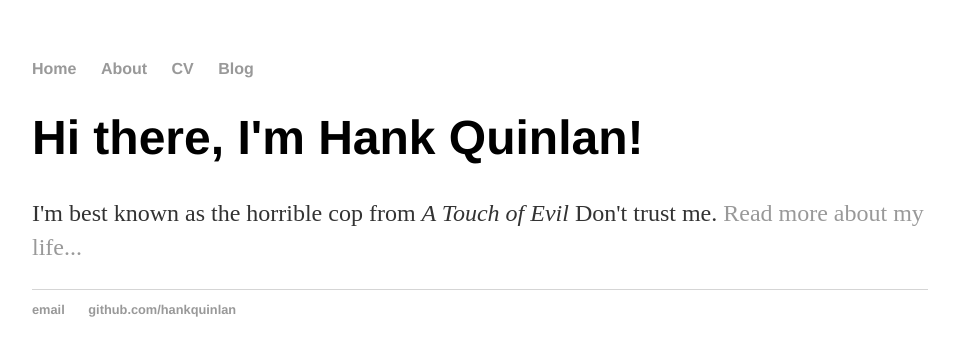
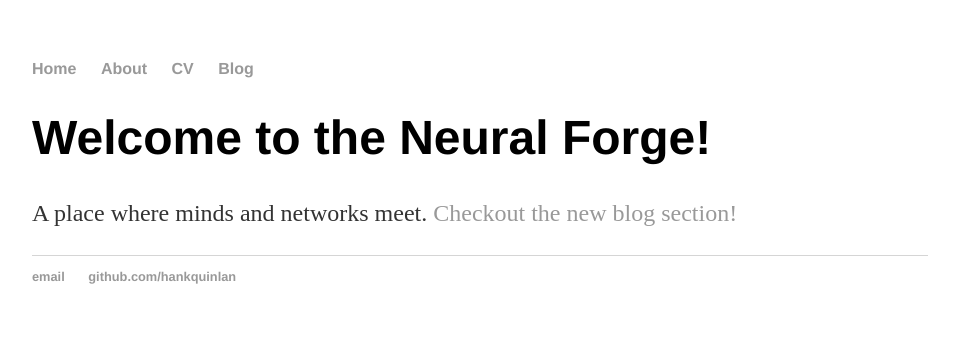
Before and after one commit to nagadakos/nagadakos.github.io, a Jekyll site: the page built from index.html, in a window 1280 px wide. Shown: the top 356 px of the page, without its empty margins (160-1119 px from the left). Built offline with Jekyll 4.4.1, drawn with Linux system fonts in a browser that asks for light colours.

Commit message:
Updated into

```diff
--- a/index.html
+++ b/index.html
@@ -1,8 +1,8 @@
 ---
 layout: default
-title: Hank Quinlan, Horrible Cop
+title: Neural Forge
 ---
 <div class="blurb">
-	<h1>Hi there, I'm Hank Quinlan!</h1>
-	<p>I'm best known as the horrible cop from <em>A Touch of Evil</em> Don't trust me. <a href="/about">Read more about my life...</a></p>
+	<h1>Welcome to the Neural Forge!</h1>
+	<p>A place where minds and networks meet.<a href="/about"> Checkout the new blog section!</a></p>
 </div><!-- /.blurb -->
```
